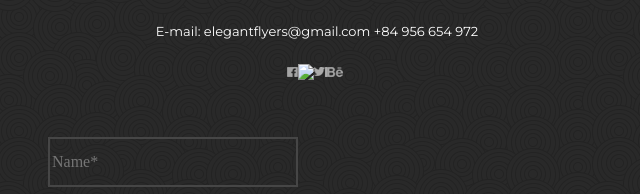
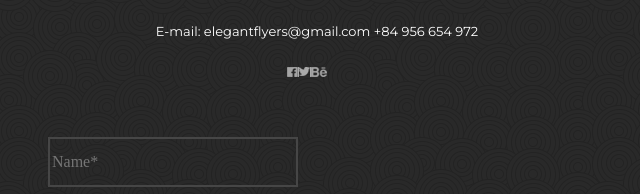
Before and after one commit to avguswork/site-atlantida, a plain HTML site: page index.html in a window 1280 px wide. Shown: the part 10695-10889 px from the top of the page, 323-963 px from the left. Drawn offline with Linux system fonts and the light colour scheme; files whose address does not match are found by name.

Commit message:
Update index.html

```diff
--- a/index.html
+++ b/index.html
@@ -534,9 +534,9 @@
 
                 <div class="footer_block_columnLeft_designer_social">
                     <a href=""><img src="images/Footer/Facebook.png"></a>
-                    <img src="images/Footer/_.png">
+                    <img src="images/Footer/line.png">
                     <a href=""><img src="images/Footer/Tweter.png"></a>
-                    <img src="images/Footer/_2.png">
+                    <img src="images/Footer/line.png">
                     <a href=""><img src="images/Footer/Behance.png"></a>
                 </div>
             </div>
```
